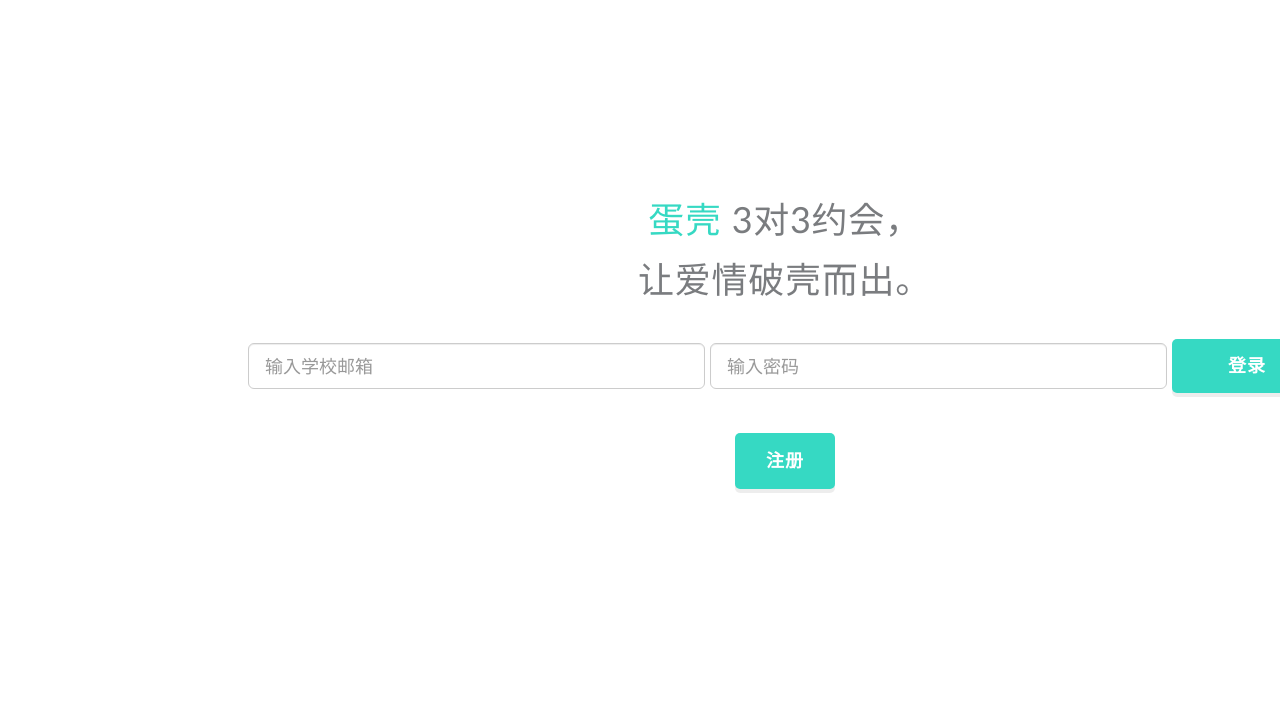
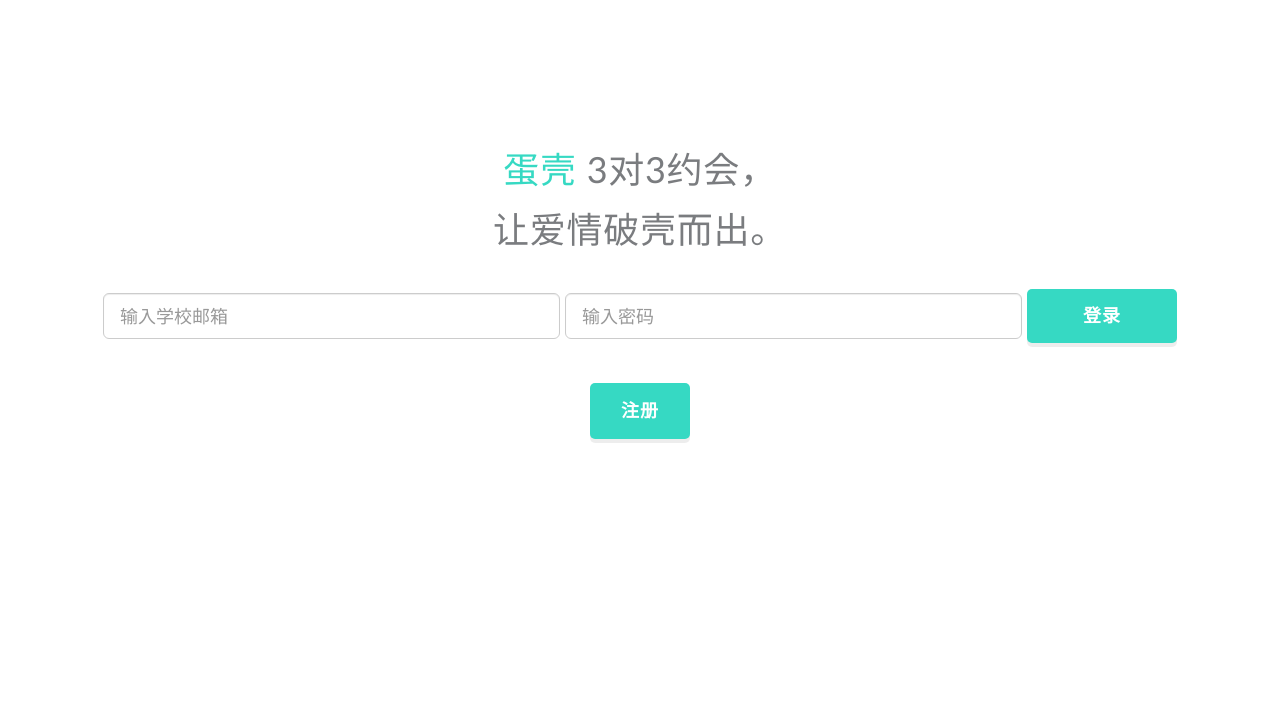
Before and after one commit to zqzas/fuju, a Flask app: page /signin in a window 1280 px wide; the page is wider, and only the part inside the window is pictured. Shown: the top 708 px of that part. Run offline with Flask 2, Linux system fonts and the light colour scheme; some libraries are stand-ins or nearby versions.

Commit message:
change padding

```diff
--- a/dev/templates/invitations.html
+++ b/dev/templates/invitations.html
@@ -1,7 +1,7 @@
 {% extends "base.html" %}
 {% block content %}
 
-		<div class="container" style="padding:100px">
+		<div class="container" style="padding-top:100px">
 			{% for group in groups %} {# one user might have multiple groups#}
 				{% set group_meetings_in = meetings_in[loop.index0] %}
 				{% set group_meetings_out = meetings_out[loop.index0] %}
--- a/dev/templates/signin.html
+++ b/dev/templates/signin.html
@@ -52,7 +52,7 @@
 		<script type="text/javascript" src="static/js/modernizr.min.js"></script>
 
     </head>
-    <body data-spy="scroll" data-target="#main-nav" data-offset="400" style="padding:200px">
+    <body data-spy="scroll" data-target="#main-nav" data-offset="400" style="padding-top:150px">
 
         <div class="container text-center" id="lead_content" >
 			<!--
```
